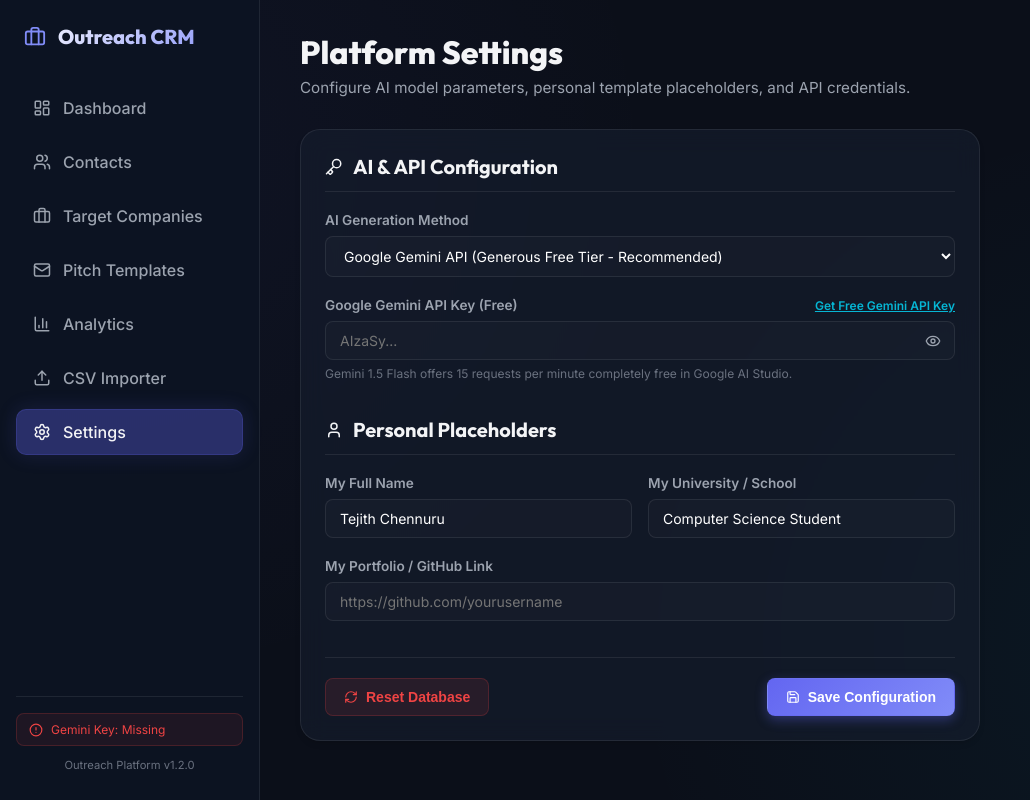
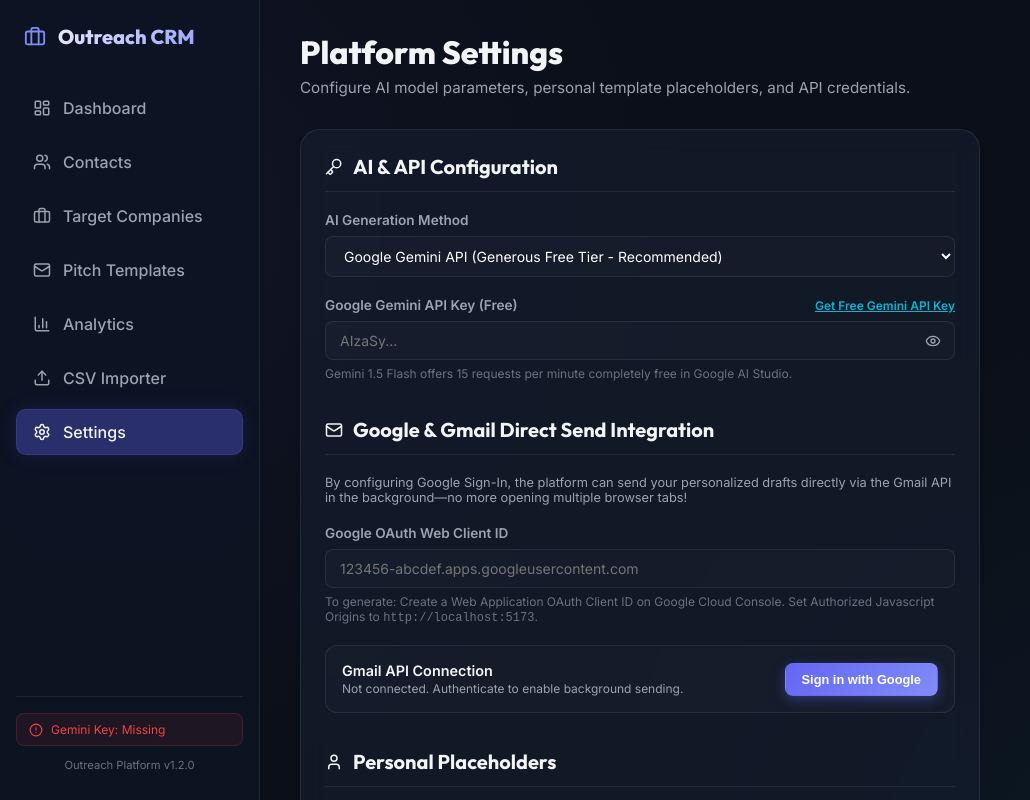
Before and after one commit to chennuru-tejith/Internship-Outreach, a React (Vite) app: page / in a window 1280 px wide. Both pictures are taken after a click on the item "Settings". Shown: the top 800 px of the page, without its empty margins (0-1030 px from the left). Built offline with nearby package versions, Linux system fonts and the light colour scheme.

Commit message:
Implement Google OAuth and Direct Gmail API background email sending with fallback overrides

```diff
--- a/index.html
+++ b/index.html
@@ -6,6 +6,7 @@
     <meta name="viewport" content="width=device-width, initial-scale=1.0" />
     <title>AI-Powered Outreach CRM | Smart Internship Lead Management & Analytics</title>
     <meta name="description" content="Manage internship outreach contacts, track target company conversions, generate personalized AI drafts with ChatGPT, and automate Gmail sending." />
+    <script src="https://accounts.google.com/gsi/client" async defer></script>
   </head>
   <body>
     <div id="root"></div>
--- a/src/App.jsx
+++ b/src/App.jsx
@@ -56,6 +56,11 @@
   const [selectedContactForEmail, setSelectedContactForEmail] = useState(null);
   const [statusFilter, setStatusFilter] = useState('All');
 
+  const [googleClientId, setGoogleClientId] = useState(() => {
+    return localStorage.getItem('crm_google_client_id') || '';
+  });
+  const [gmailToken, setGmailToken] = useState('');
+
   // --- Local Storage Synchronization ---
   useEffect(() => {
     localStorage.setItem('crm_contacts', JSON.stringify(contacts));
@@ -88,6 +93,10 @@
   useEffect(() => {
     localStorage.setItem('crm_profile', JSON.stringify(profile));
   }, [profile]);
+
+  useEffect(() => {
+    localStorage.setItem('crm_google_client_id', googleClientId);
+  }, [googleClientId]);
 
   const resetDatabase = () => {
     localStorage.removeItem('crm_contacts');
@@ -220,6 +229,8 @@
             setSelectedContactForEmail={setSelectedContactForEmail}
             statusFilter={statusFilter}
             setStatusFilter={setStatusFilter}
+            gmailToken={gmailToken}
+            setGmailToken={setGmailToken}
           />
         )}
         {selectedTab === 'companies' && (
@@ -260,6 +271,10 @@
             profile={profile}
             setProfile={setProfile}
             resetDatabase={resetDatabase}
+            googleClientId={googleClientId}
+            setGoogleClientId={setGoogleClientId}
+            gmailToken={gmailToken}
+            setGmailToken={setGmailToken}
           />
         )}
       </main>
--- a/src/components/Settings.jsx
+++ b/src/components/Settings.jsx
@@ -1,5 +1,5 @@
 import React, { useState } from 'react';
-import { Key, Eye, EyeOff, Save, RefreshCw, User, ShieldCheck, HelpCircle } from 'lucide-react';
+import { Key, Eye, EyeOff, Save, RefreshCw, User, ShieldCheck, Mail, ShieldAlert } from 'lucide-react';
 
 export default function Settings({
   apiKey,
@@ -12,7 +12,11 @@
   setOpenAiModel,
   profile,
   setProfile,
-  resetDatabase
+  resetDatabase,
+  googleClientId,
+  setGoogleClientId,
+  gmailToken,
+  setGmailToken
 }) {
   const [showOpenAiKey, setShowOpenAiKey] = useState(false);
   const [showGeminiKey, setShowGeminiKey] = useState(false);
@@ -22,6 +26,7 @@
   const [localProvider, setLocalProvider] = useState(aiProvider);
   const [localModel, setLocalModel] = useState(openAiModel);
   const [localProfile, setLocalProfile] = useState({ ...profile });
+  const [localGoogleClientId, setLocalGoogleClientId] = useState(googleClientId);
   const [saved, setSaved] = useState(false);
 
   const handleSave = (e) => {
@@ -31,9 +36,41 @@
     setAiProvider(localProvider);
     setOpenAiModel(localModel);
     setProfile(localProfile);
+    setGoogleClientId(localGoogleClientId);
 
     setSaved(true);
     setTimeout(() => setSaved(false), 3000);
+  };
+
+  const handleGoogleLogin = () => {
+    if (!localGoogleClientId) {
+      alert('Please enter your Google OAuth Client ID first. You can get one for free from Google Cloud Console.');
+      return;
+    }
+    if (!window.google) {
+      alert('Google Accounts SDK library is still loading. Please wait a moment and try again.');
+      return;
+    }
+
+    try {
+      const client = window.google.accounts.oauth2.initTokenClient({
+        client_id: localGoogleClientId,
+        scope: 'https://www.googleapis.com/auth/gmail.send',
+        callback: (tokenResponse) => {
+          if (tokenResponse && tokenResponse.access_token) {
+            setGmailToken(tokenResponse.access_token);
+            alert('Successfully authenticated with Google! Direct Gmail sending is now active.');
+          } else {
+            console.error(tokenResponse);
+            alert('Google Sign-In callback returned without token.');
+          }
+        },
+      });
+      client.requestAccessToken({ prompt: 'consent' });
+    } catch (err) {
+      console.error(err);
+      alert(`OAuth initialization failed: ${err.message}`);
+    }
   };
 
   const handleReset = () => {
@@ -161,6 +198,47 @@
           </div>
         )}
 
+        {/* Google OAuth Direct Send Section */}
+        <h2 className="panel-title" style={{ borderBottom: '1px solid var(--border)', paddingBottom: '12px', margin: '16px 0 0 0' }}>
+          <Mail size={18} /> Google & Gmail Direct Send Integration
+        </h2>
+        <p style={{ fontSize: '0.8rem', color: 'var(--text-secondary)' }}>
+          By configuring Google Sign-In, the platform can send your personalized drafts directly via the Gmail API in the background—no more opening multiple browser tabs!
+        </p>
+
+        <div className="form-group" style={{ margin: 0 }}>
+          <label className="form-label">Google OAuth Web Client ID</label>
+          <input
+            type="text"
+            className="form-input"
+            placeholder="123456-abcdef.apps.googleusercontent.com"
+            value={localGoogleClientId}
+            onChange={(e) => setLocalGoogleClientId(e.target.value)}
+          />
+          <span style={{ fontSize: '0.75rem', color: 'var(--text-muted)', display: 'block', marginTop: '6px' }}>
+            To generate: Create a Web Application OAuth Client ID on Google Cloud Console. Set Authorized Javascript Origins to <code>http://localhost:5173</code>.
+          </span>
+        </div>
+
+        <div style={{ display: 'flex', alignItems: 'center', justifyContent: 'space-between', background: 'rgba(255,255,255,0.02)', padding: '16px', borderRadius: '12px', border: '1px solid var(--border)' }}>
+          <div>
+            <div style={{ fontSize: '0.9rem', fontWeight: 600 }}>Gmail API Connection</div>
+            <div style={{ fontSize: '0.75rem', color: 'var(--text-secondary)', marginTop: '2px' }}>
+              {gmailToken ? 'Connected successfully! Direct Send is active.' : 'Not connected. Authenticate to enable background sending.'}
+            </div>
+          </div>
+          <button
+            type="button"
+            className={`btn ${gmailToken ? 'btn-secondary' : 'btn-primary'}`}
+            style={{ padding: '8px 16px', fontSize: '0.8rem' }}
+            onClick={handleGoogleLogin}
+            disabled={!localGoogleClientId}
+          >
+            {gmailToken ? 'Re-authenticate with Google' : 'Sign in with Google'}
+          </button>
+        </div>
+
+        {/* Personal Placeholders Section */}
         <h2 className="panel-title" style={{ borderBottom: '1px solid var(--border)', paddingBottom: '12px', margin: '16px 0 0 0' }}>
           <User size={18} /> Personal Placeholders
         </h2>
```
Also changed, not shown: src/components/Contacts.jsx (+129 -16 lines).
